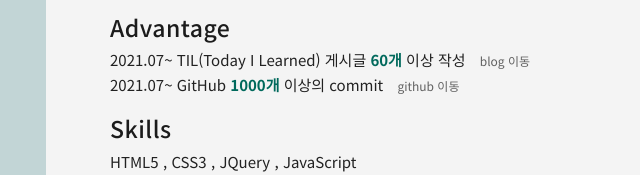
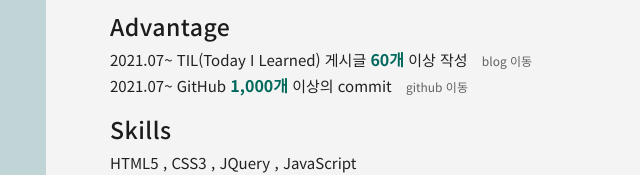
Before and after one commit to JEON-HYERIN/intro-page, a plain HTML site: page index.html in a window 1280 px wide. Shown: the part 1315-1490 px from the top of the page, 530-1170 px from the left. Drawn offline with Linux system fonts and the light colour scheme.

Commit message:
html수정

```diff
--- a/css/style_mobile.css
+++ b/css/style_mobile.css
@@ -256,6 +256,7 @@
 }
 
 .about__history .advantage em {
+  font-size: 15px;
   color: #00695c;
 }
 
--- a/css/style_pc.css
+++ b/css/style_pc.css
@@ -245,6 +245,7 @@
 }
 
 .about__history .advantage em {
+  font-size: 16px;
   color: #00695c;
 }
 
--- a/index.html
+++ b/index.html
@@ -130,7 +130,7 @@
                     <li>2021.07~ TIL(Today I Learned) 게시글 <em> 60개</em> 이상 작성
                       <a href="https://velog.io/@jeonhyelin" target="_blank">blog 이동</a>
                     </li>
-                    <li>2021.07~ GitHub <em>1000개</em> 이상의 commit
+                    <li>2021.07~ GitHub <em>1,000개</em> 이상의 commit
                       <a href="https://github.com/JEON-HYERIN" target="_blank">github 이동</a>
                     </li>
                   </ul>
```
